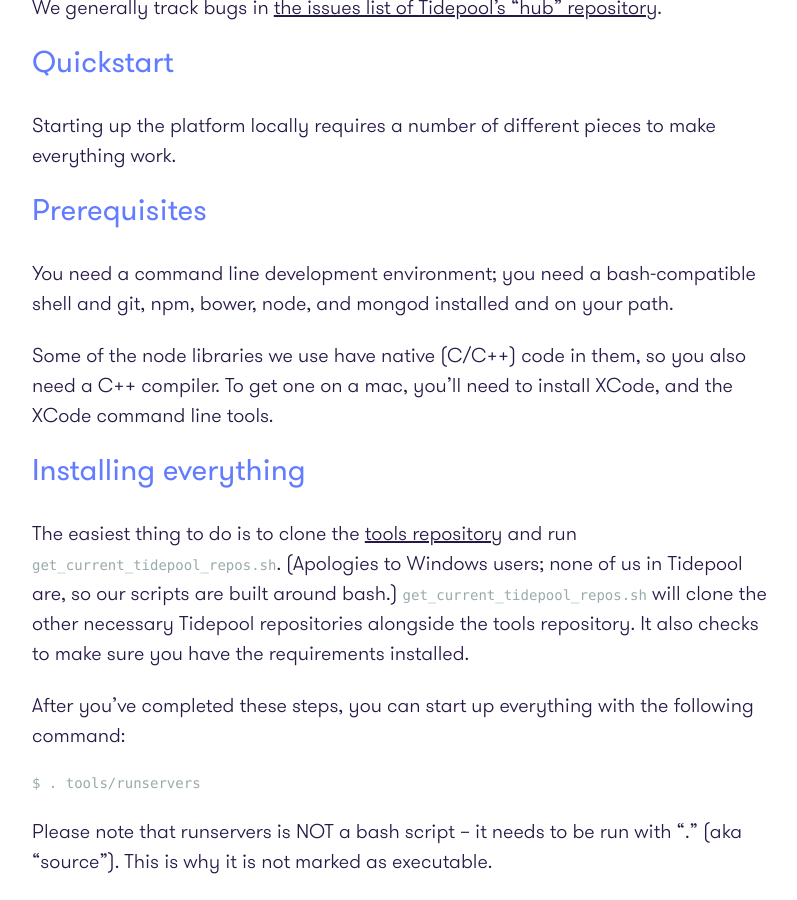
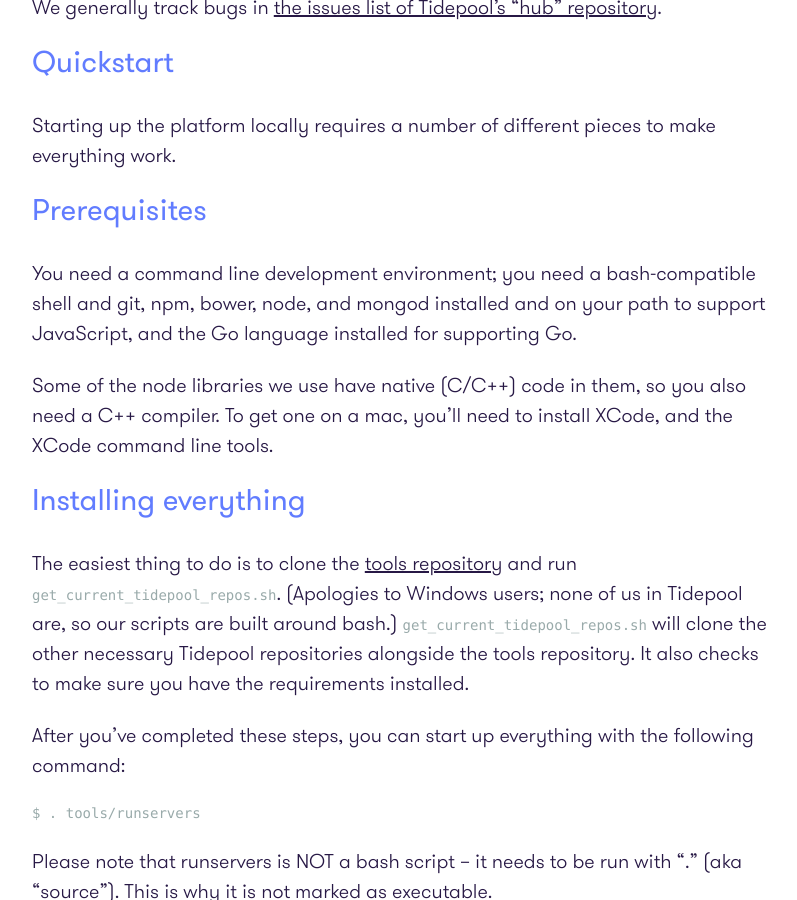
Before and after one commit to tidepool-org/tidepool-org.github.io, a Jekyll site: the page built from StartingUpServices.md, in a window 1280 px wide and 900 px high, scrolled down 386 px. Shown: the whole window, without its empty margins (173-970 px from the left). Built offline with Jekyll 4.4.1, drawn with Linux system fonts in a browser that asks for light colours.

Commit message:
Update with Go information.

```diff
--- a/StartingUpServices.md
+++ b/StartingUpServices.md
@@ -18,7 +18,7 @@ Starting up the platform locally requires a number of different pieces to make e
 
 ##Prerequisites
 
-You need a command line development environment; you need a bash-compatible shell and git, npm, bower, node, and mongod installed and on your path.
+You need a command line development environment; you need a bash-compatible shell and git, npm, bower, node, and mongod installed and on your path to support JavaScript, and the Go language installed for supporting Go.
 
 Some of the node libraries we use have native (C/C++) code in them, so you also need a C++ compiler. To get one on a mac, you'll need to install XCode, and the XCode command line tools.
 
```
